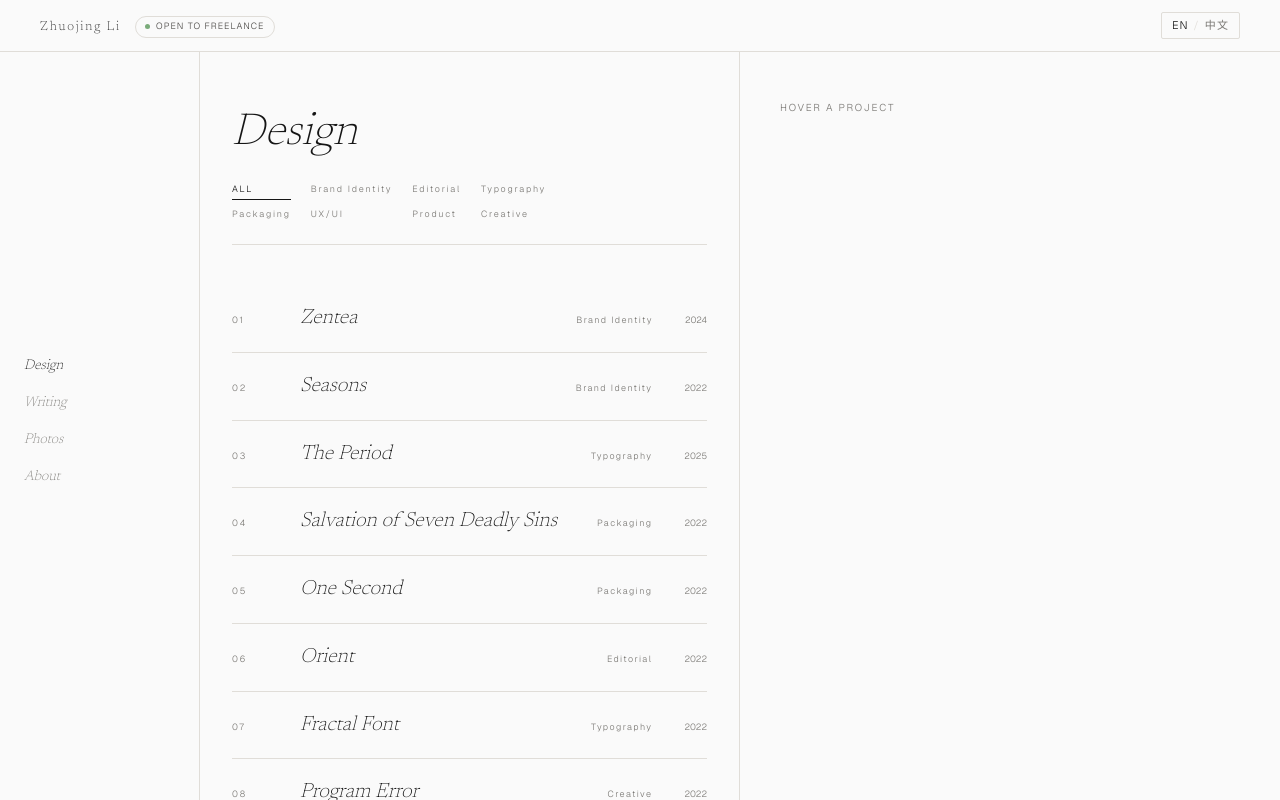
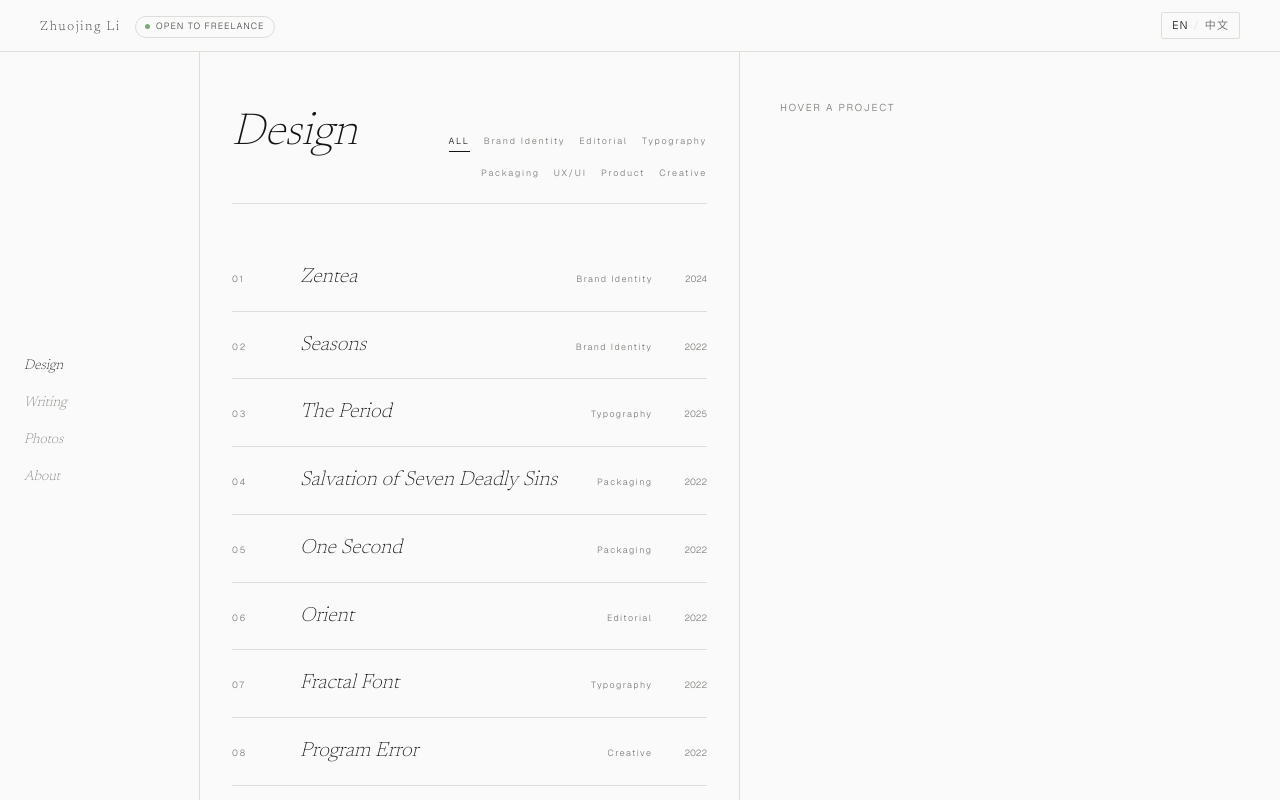
Before and after one commit to SherryLi8/zhuojing-site, a Next.js app: page /design in a window 1280 px wide. Shown: the top 800 px of the page. Built offline with nearby package versions, Linux system fonts and the light colour scheme.

Commit message:
period video spacing, rebecca one-line credit, filter single row underline fix

```diff
--- a/app/design/page.tsx
+++ b/app/design/page.tsx
@@ -168,8 +168,7 @@ export const works = [
       "/Images/龙鳞装/7.JPG",
     ] as ImageEntry[],
     credits: [
-      { role: "PHOTO", name: "Rebecca (@un_coz_)", href: "https://www.instagram.com/un_coz_/" },
-      { role: "", name: "小红书 @Nixuy", href: "https://xhslink.com/m/1ciUK7MvEDa" },
+      { role: "PHOTO", name: "Rebecca", href: "https://www.instagram.com/un_coz_/", name2: "小红书 @Nixuy", href2: "https://xhslink.com/m/1ciUK7MvEDa" },
     ],
     writingLink: "/words",
   },
@@ -248,7 +247,7 @@ function DetailPanel({ work }: { work: typeof works[0] | null }) {
         <video
           src={(work as typeof work & { video: string }).video}
           controls
-          style={{ width: "100%", display: "block", marginBottom: 6 }}
+          style={{ width: "100%", display: "block", marginBottom: 28 }}
         />
       )}
 
@@ -278,9 +277,10 @@ function DetailPanel({ work }: { work: typeof works[0] | null }) {
           <span style={{ fontFamily: "var(--font-geist),sans-serif", fontSize: 10, letterSpacing: "0.1em", color: "var(--dim)" }}>{labels.designer}</span>
         </div>
         {/* Credits */}
-        {"credits" in work && (work as typeof work & { credits?: { role: string; name: string; href?: string }[] }).credits?.map((c, i) => (
+        {"credits" in work && (work as typeof work & { credits?: { role: string; name: string; href?: string; name2?: string; href2?: string }[] }).credits?.map((c, i) => (
           <div key={i} style={{ display: "flex", gap: 24 }}>
             <span style={{ fontFamily: "var(--font-geist),sans-serif", fontSize: 9, letterSpacing: "0.2em", color: "var(--faint)", width: 52, flexShrink: 0 }}>{c.role}</span>
+            <div style={{ display: "flex", gap: 12, flexWrap: "wrap" }}>
               {c.href ? (
                 <a href={c.href} target="_blank" rel="noopener noreferrer" style={{ fontFamily: "var(--font-geist),sans-serif", fontSize: 10, letterSpacing: "0.1em", color: "var(--dim)", textDecoration: "none" }}>
                   {c.name} ↗
@@ -288,6 +288,12 @@ function DetailPanel({ work }: { work: typeof works[0] | null }) {
               ) : (
                 <span style={{ fontFamily: "var(--font-geist),sans-serif", fontSize: 10, letterSpacing: "0.1em", color: "var(--dim)" }}>{c.name}</span>
               )}
+              {c.href2 && (
+                <a href={c.href2} target="_blank" rel="noopener noreferrer" style={{ fontFamily: "var(--font-geist),sans-serif", fontSize: 10, letterSpacing: "0.1em", color: "var(--faint)", textDecoration: "none" }}>
+                  {c.name2} ↗
+                </a>
+              )}
+            </div>
           </div>
         ))}
       </div>
@@ -362,40 +368,34 @@ export default function Design() {
         }}>
           {/* Section header */}
           <div style={{
+            display: "flex", alignItems: "baseline", justifyContent: "space-between",
             marginBottom: 40, paddingBottom: 20,
             borderBottom: "1px solid var(--line)",
           }}>
-            <div style={{ display: "flex", alignItems: "baseline", justifyContent: "space-between", marginBottom: 16 }}>
             <h1 style={{
               fontFamily: "var(--font-newsreader),serif", fontStyle: "italic", fontWeight: 200,
               fontSize: "clamp(32px,3.5vw,48px)", color: "var(--dark)",
             }}>{lang === "en" ? "Design" : "设计"}</h1>
-            </div>
-            {/* Filter tabs — 2 rows of 4 */}
-            <div style={{ display: "grid", gridTemplateColumns: "repeat(4, max-content)", gap: "8px 20px" }}>
-              <button
-                onClick={() => setActiveFilter("all")}
-                style={{
-                  fontFamily: "var(--font-geist),sans-serif", fontSize: 9, letterSpacing: "0.2em",
-                  color: activeFilter === "all" ? "var(--dark)" : "var(--faint)",
-                  background: "none", border: "none", cursor: "pointer",
-                  borderBottom: activeFilter === "all" ? "1px solid var(--dark)" : "1px solid transparent",
-                  paddingBottom: 2, transition: "color 0.15s", textAlign: "left",
-                }}
-              >{lang === "en" ? "ALL" : "全部"}</button>
-              {FILTERS.map(f => {
+            {/* Filter tabs — single row, underline on inner span = text-width centered */}
+            <div style={{ display: "flex", flexWrap: "wrap", gap: "6px 14px", alignItems: "baseline", justifyContent: "flex-end", maxWidth: "58%" }}>
+              {[{ key: "all", en: "ALL", zh: "全部" } as const, ...FILTERS].map((f) => {
                 const isActive = activeFilter === f.key;
                 return (
                   <button key={f.key}
-                    onClick={() => setActiveFilter(isActive ? "all" : f.key)}
-                    style={{
-                      fontFamily: "var(--font-geist),sans-serif", fontSize: 9, letterSpacing: "0.2em",
+                    onClick={() => setActiveFilter(isActive && f.key !== "all" ? "all" : f.key)}
+                    style={{ background: "none", border: "none", cursor: "pointer", padding: 0 }}
+                  >
+                    <span style={{
+                      fontFamily: "var(--font-geist),sans-serif",
+                      fontSize: 9, letterSpacing: "0.2em",
                       color: isActive ? "var(--dark)" : "var(--faint)",
-                      background: "none", border: "none", cursor: "pointer",
                       borderBottom: isActive ? "1px solid var(--dark)" : "1px solid transparent",
-                      paddingBottom: 2, transition: "color 0.15s", textAlign: "left",
-                    }}
-                  >{lang === "en" ? f.en : f.zh}</button>
+                      paddingBottom: 2, transition: "color 0.15s",
+                      display: "inline-block",
+                    }}>
+                      {"en" in f ? (lang === "en" ? f.en : f.zh) : (lang === "en" ? "ALL" : "全部")}
+                    </span>
+                  </button>
                 );
               })}
             </div>
```
Lines whose indentation alone changed are shown as unchanged.
